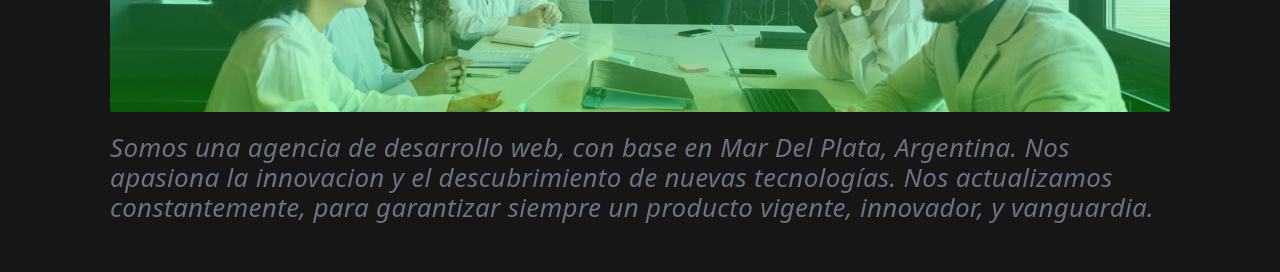
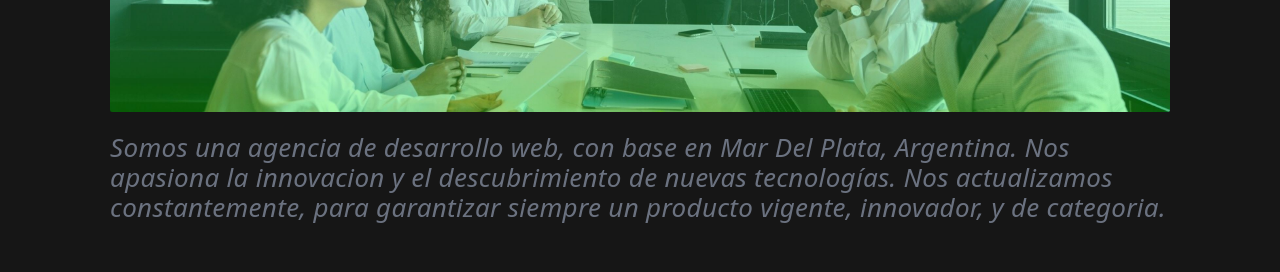
Before and after one commit to matidehoyos/Web-mododigital-react-tailwind, a React (Vite) app in the folder cliente/: page / in a window 1280 px wide. Shown: the part 4720-4992 px from the top of the page. Built offline with nearby package versions, Linux system fonts and the light colour scheme; a web font is replaced by a local one.

Commit message:
correction

```diff
--- a/cliente/src/App.jsx
+++ b/cliente/src/App.jsx
@@ -3,13 +3,10 @@ import About from './components/About'
 import Carasterist from './components/Caracterist'
 import Carrusel from './components/Carrusel'
 import Contacto from './components/Contacto'
-import Ecommerce from './components/Ecommerce'
-import Emprend from './components/Emprend'
 import Footer from './components/Footer'
 import Header from './components/Header'
 import Interact from './components/Interact'
 import NavBar from './components/NavBar'
-import Portfolio from './components/Portfolio'
 import Preguntas from './components/Preguntas'
 import Tipos from './components/Tipos'
 
--- a/cliente/src/components/About.jsx
+++ b/cliente/src/components/About.jsx
@@ -16,7 +16,7 @@ const About = () => {
           <img src="/ab.jpeg" className='w-[100%] h-[280px] object-cover object-center  md:w-[100%] md:h-[auto] rounded-sm' alt="Imagen oficina" data-aos="fade-up" data-aos-duration="800"/>
        </div>
        <div className='md:flex-col md:justify-start items-start md:w-[90%] mx-auto'>
-            <p className='md:w-[100%] xl:w-[100%] mt-[20px] md:mt-[20px] text-[18px] md:text-[26px] font-[500] md:text-left text-gray-500 tracking-[.3px] leading-[24px] md:leading-[30px] italic' data-aos="fade-up" data-aos-duration="800">Somos una agencia de desarrollo web, con base en Mar Del Plata, Argentina. Nos apasiona la innovacion y el descubrimiento de nuevas tecnologías. Nos actualizamos constantemente, para  garantizar siempre un producto vigente, innovador, y vanguardia.</p>
+            <p className='md:w-[100%] xl:w-[100%] mt-[20px] md:mt-[20px] text-[18px] md:text-[26px] font-[500] md:text-left text-gray-500 tracking-[.3px] leading-[24px] md:leading-[30px] italic' data-aos="fade-up" data-aos-duration="800">Somos una agencia de desarrollo web, con base en Mar Del Plata, Argentina. Nos apasiona la innovacion y el descubrimiento de nuevas tecnologías. Nos actualizamos constantemente, para  garantizar siempre un producto vigente, innovador, y de categoria.</p>
        </div>
        <img src="./zz.png" className='w-[70%] md:hidden mx-auto mt-[30px]' alt="logo modo digital." />
     </div>
--- a/cliente/src/components/Carrusel.jsx
+++ b/cliente/src/components/Carrusel.jsx
@@ -25,7 +25,7 @@ const Carrusel = () => {
           key={index}
           src={image}
           alt={`Imagen ${index + 1}`}
-          className={`absolute w-[400px] h-[400px] mx-auto object-cover object-center transition-opacity duration-1000 ${index === currentIndex ? 'opacity-100' : 'opacity-0'}`}
+          className={`absolute w-[400px] h-[400px] object-cover object-center transition-opacity duration-1000 ${index === currentIndex ? 'opacity-100' : 'opacity-0'}`}
         />
       ))}
     </div>
```
